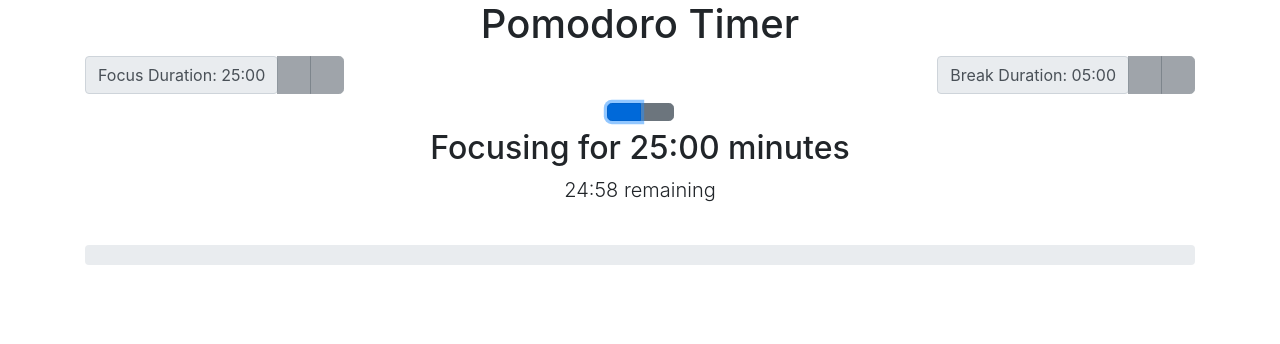
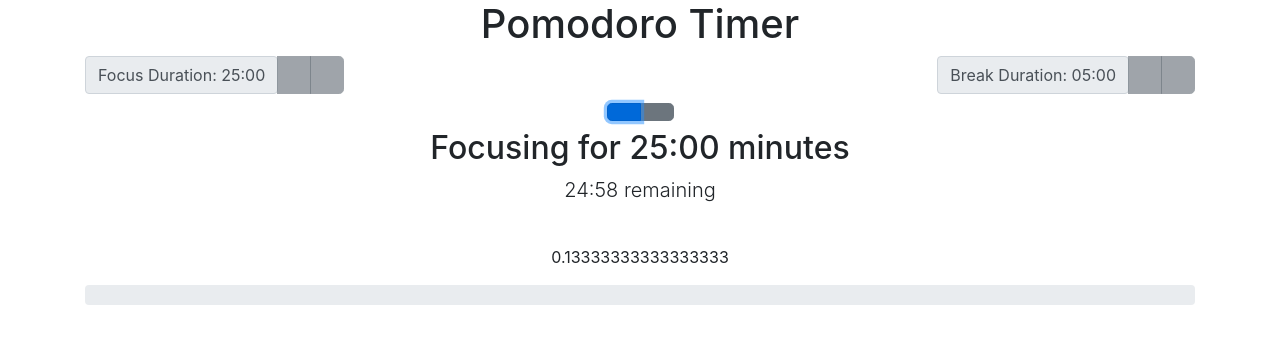
Before and after one commit to skurshner/Pomodoro-Timer, a React (Create React App) app: page / in a window 1280 px wide. Both pictures are taken after a click on the button 623 px from the left and 111 px from the top of the page. Shown: the top 344 px of the page. Built offline with nearby package versions, Linux system fonts and the light colour scheme; a web font is replaced by a local one.

Commit message:
all but 1 test passing

```diff
--- a/src/pomodoro/StatusBar.js
+++ b/src/pomodoro/StatusBar.js
@@ -1,19 +1,29 @@
 import React from "react";
 
 const StatusBar = ({ timerState, session }) => {
-  const percentage = (timerState.focusDuration * 60) / session.timeRemaining;
+  const focDuration = timerState.focusDuration * 60;
+  const brkDuration = timerState.breakDuration * 60;
+
+  const getPercentageLeft = () => {
+    if (session.label === "Focusing") {
+      return 100 * ((focDuration - session.timeRemaining) / focDuration);
+    } else if (session.lable === "On Break") {
+      return 100 * ((brkDuration - session.timeRemaining) / brkDuration);
+    }
+  };
 
   return (
     <div className="row mb-2">
       <div className="col">
+        <p>{getPercentageLeft()}</p>
         <div className="progress" style={{ height: "20px" }}>
           <div
             className="progress-bar"
             role="progressbar"
             aria-valuemin="0"
             aria-valuemax="100"
-            aria-valuenow="0" // TODO: Increase aria-valuenow as elapsed time increases
-            style={{ width: { percentage } }} // TODO: Increase width % as elapsed time increases
+            aria-valuenow={getPercentageLeft()} // TODO: Increase aria-valuenow as elapsed time increases
+            style={{ width: {} }} // TODO: Increase width % as elapsed time increases
           />
         </div>
       </div>
--- a/src/pomodoro/TimerStatus.js
+++ b/src/pomodoro/TimerStatus.js
@@ -1,4 +1,4 @@
-import React, { useState } from "react";
+import React from "react";
 import { secondsToDuration } from "../utils/duration";
 import { minutesToDuration } from "../utils/duration";
 import StatusBar from "./StatusBar";
@@ -8,7 +8,6 @@ const TimerStatus = ({ timerState, session, isTimerRunning }) => {
   const breakDur = minutesToDuration(timerState.breakDuration);
   const sessionType = session?.label;
 
-  const [percentage, setPercentage] = useState(0);
   if (!session) return <></>;
 
   return (
```
